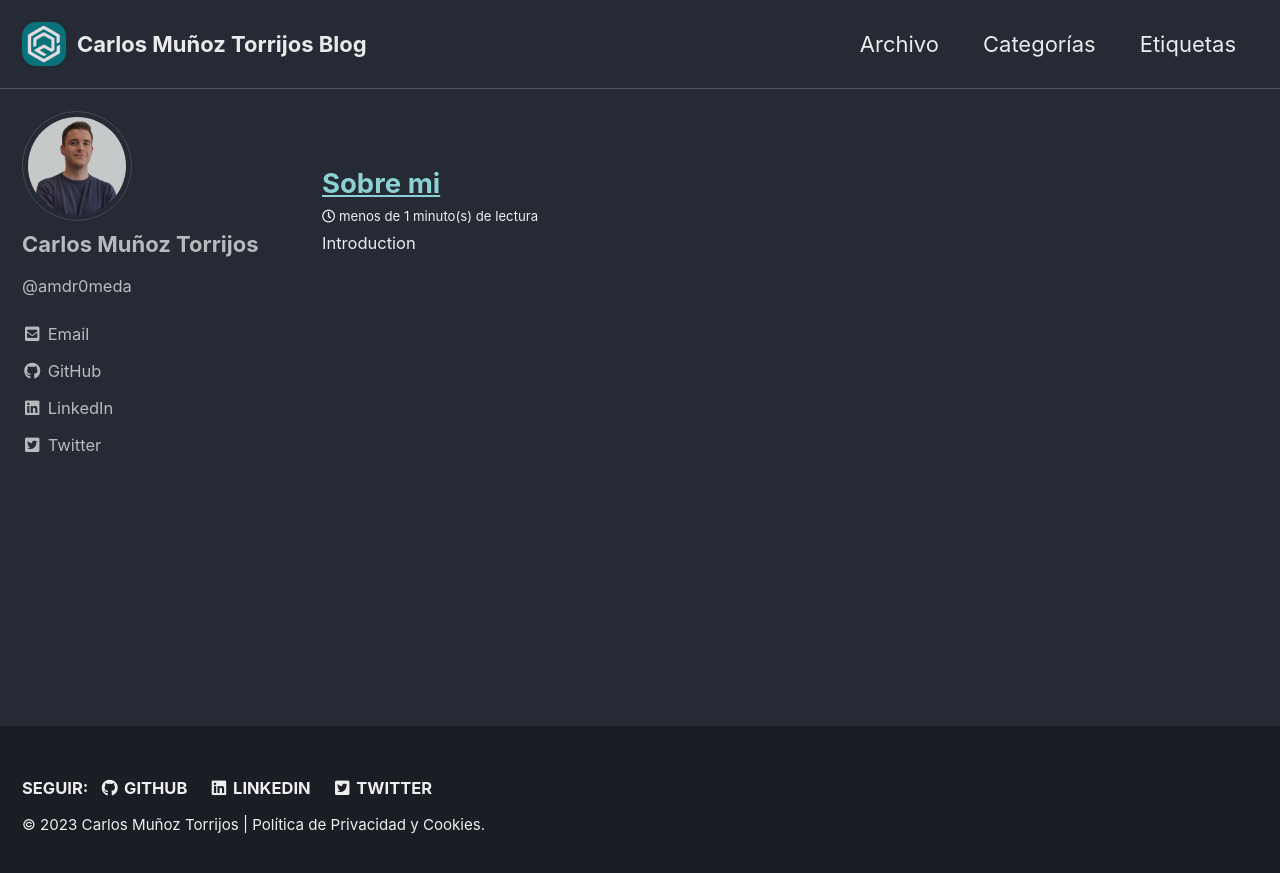
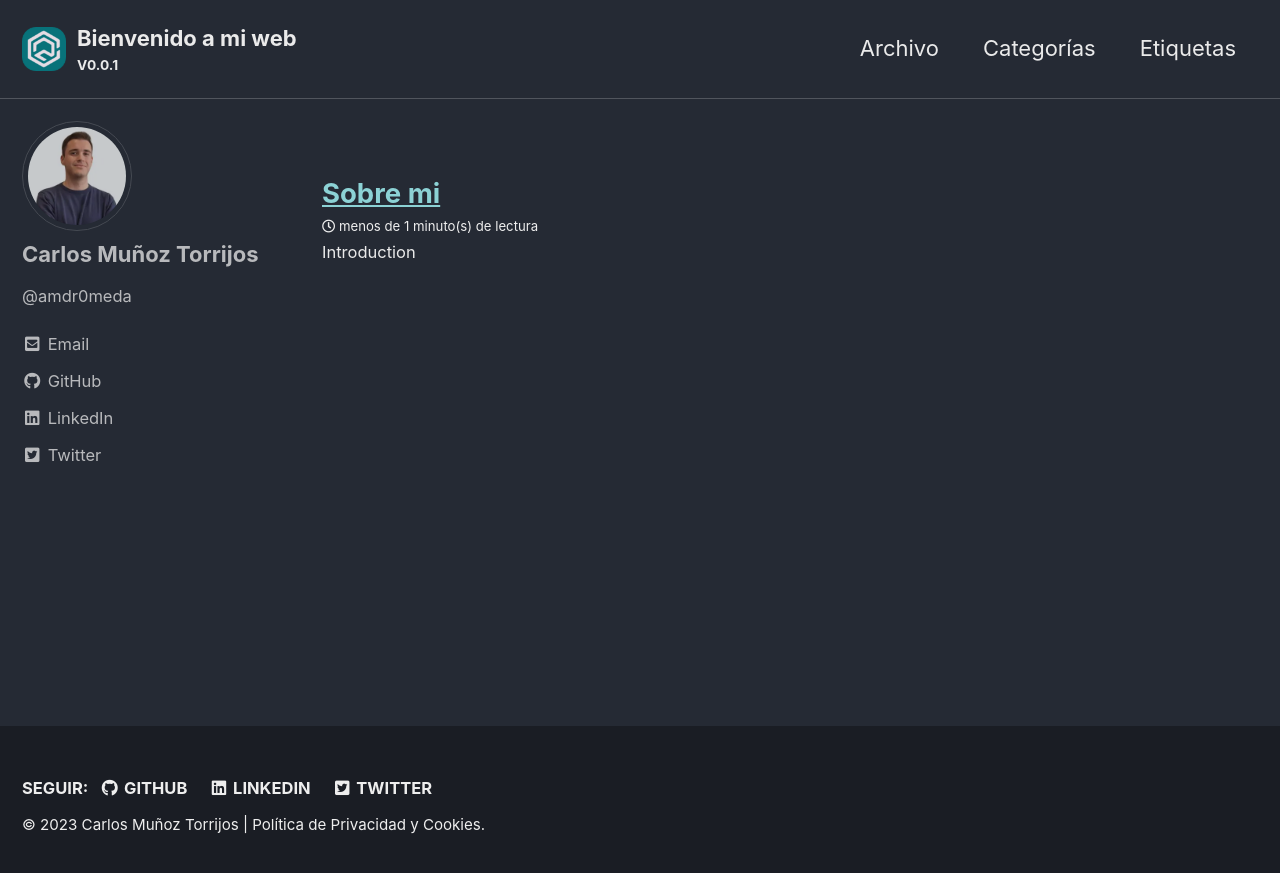
Before and after one commit to Amdr0meda/Personal_website, a Jekyll site: the page built from _pages/en/home.md, in a window 1280 px wide. Shown: the top 873 px of the page. Built offline with Jekyll 4.4.1, drawn with Linux system fonts in a browser that asks for light colours; cached includes are drawn as plain includes.

```diff
--- a/_config.yml
+++ b/_config.yml
@@ -6,7 +6,7 @@ minimal_mistakes_skin    : "dark" # "air", "aqua", "contrast", "default", "dirt"
 locale                   : "es-ES"
 title                    : "Carlos Muñoz Torrijos Blog"
 title_separator          : "-"
-subtitle                 : #"V0.0.1"
+subtitle                 : "V0.0.1"
 name                     : "Carlos Muñoz Torrijos"
 description              : "@amdr0meda"
 url                      : "https://www.carlosmunoztorrijos.com"
@@ -14,7 +14,7 @@ baseurl                  : # the subpath of your site, e.g. "/blog"
 repository               : # GitHub username/repo-name e.g. "mmistakes/minimal-mistakes"
 teaser                   : # path of fallback teaser image, e.g. "/assets/images/500x300.png"
 logo                     : "/assets/images/mstile-70x70.png"
-masthead_title           : #"Bienvenido a mi web"
+masthead_title           : "Bienvenido a mi web"
 # breadcrumbs            : false # true, false (default)
 words_per_minute         : 200
 comments:
@@ -98,7 +98,7 @@ analytics:
 # Site Author
 author:
   name             : "Carlos Muñoz Torrijos"
-  avatar           : "/assets/images/carlosmunoztorrijos.png"
+  avatar           : "/assets/images/carlosmunoztorrijos.webp"
   bio              : "@amdr0meda"
   location         : #"Madrid, España"
   email            :
```
Also changed, not shown: _pages/es/404.md (+3 -1 lines), assets/images/carlosmunoztorrijos.png (deleted), assets/images/carlosmunoztorrijos.webp (added).
